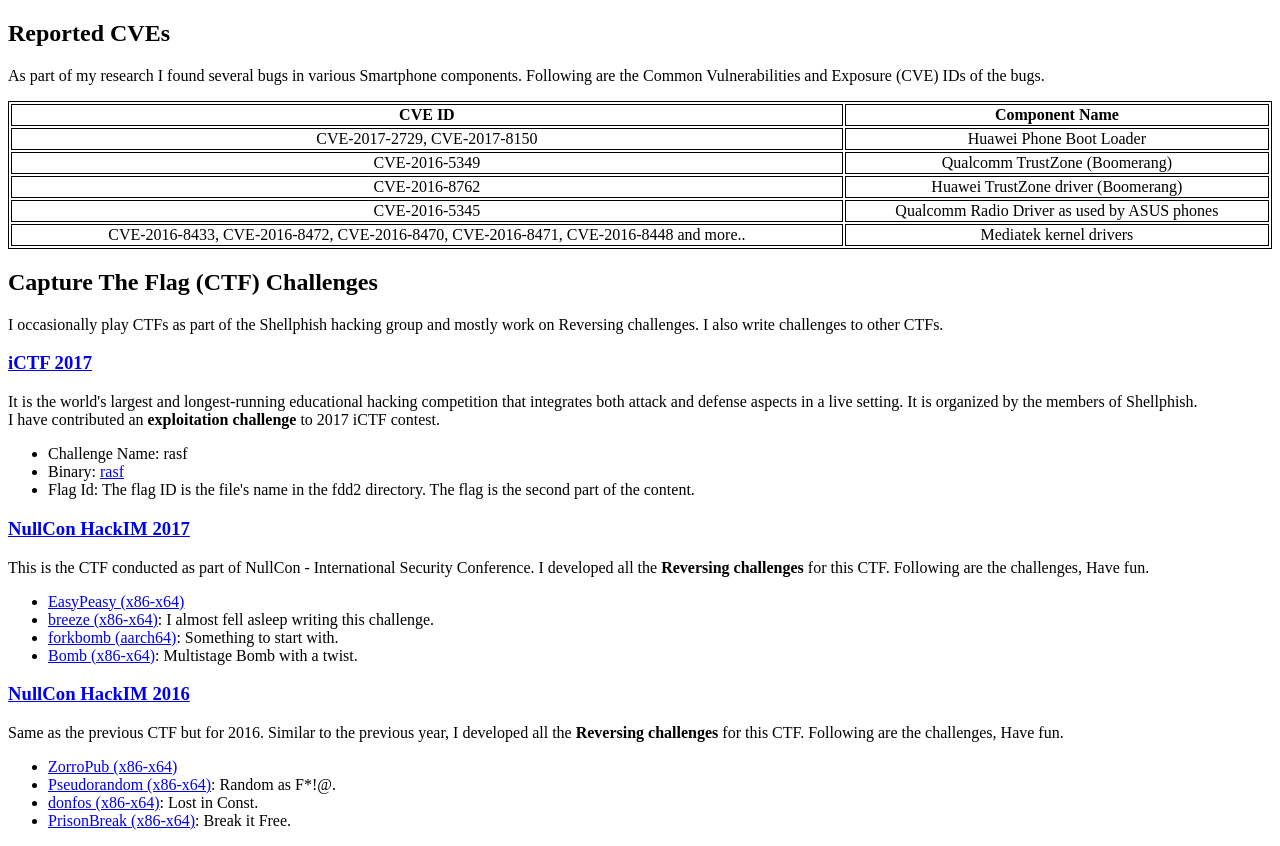
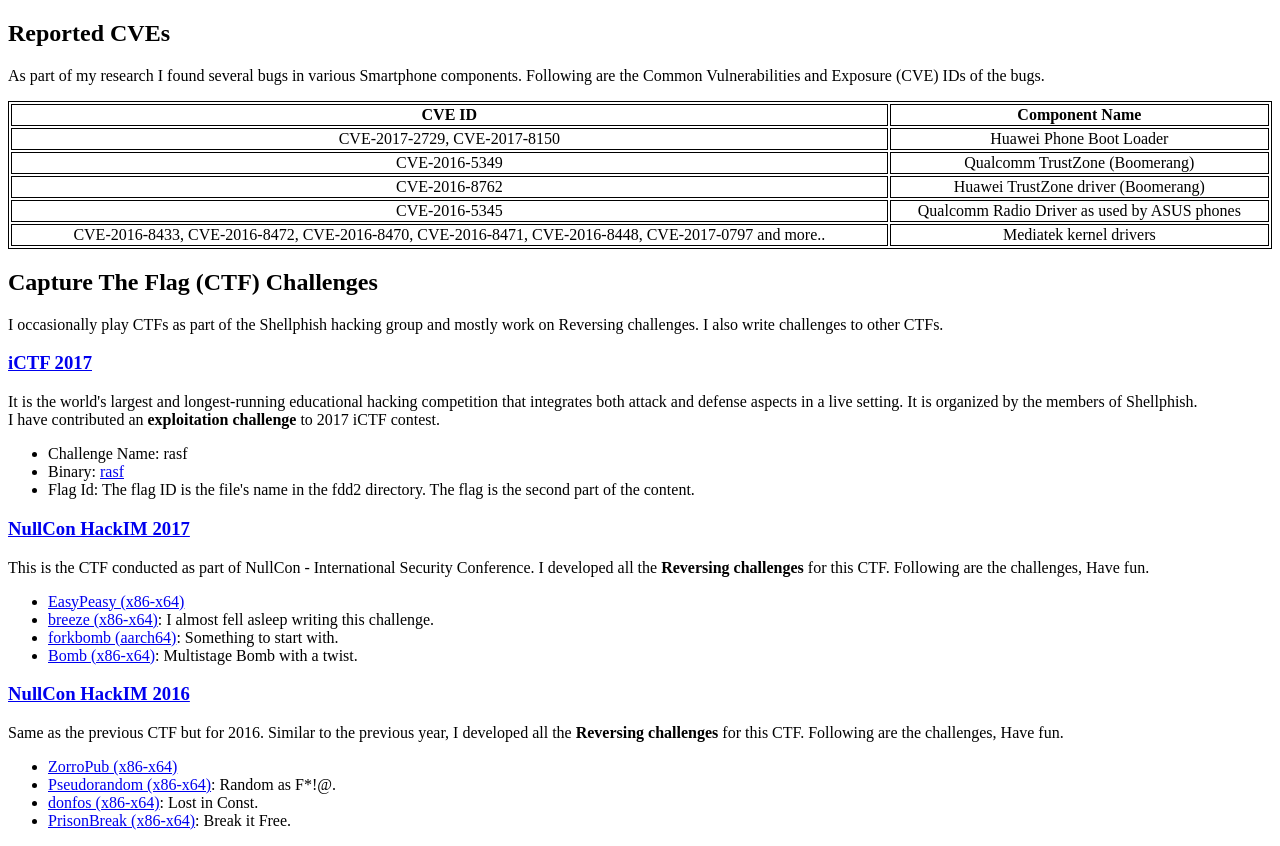
Before and after one commit to Machiry/machiry.github.io, a Jekyll site: the page built from misc/index.html, in a window 1280 px wide. Shown: the part 208-1054 px from the top of the page. Built offline with Jekyll 4.4.1, drawn with Linux system fonts in a browser that asks for light colours; grey boxes are pictures that could not be loaded.

Commit message:
Adding CVE

```diff
--- a/misc/index.html
+++ b/misc/index.html
@@ -40,7 +40,8 @@
 			<td align="center">Qualcomm Radio Driver as used by ASUS phones</td>
 		  </tr>
 		  <tr>
-			<td align="center"> CVE-2016-8433, CVE-2016-8472, CVE-2016-8470, CVE-2016-8471, CVE-2016-8448 and more..</td>
+			<td align="center"> CVE-2016-8433, CVE-2016-8472, CVE-2016-8470, CVE-2016-8471, CVE-2016-8448, CVE-2017-0797
+ and more..</td>
 			<td align="center">Mediatek kernel drivers</td>
 		  </tr>
 		</table>
```
